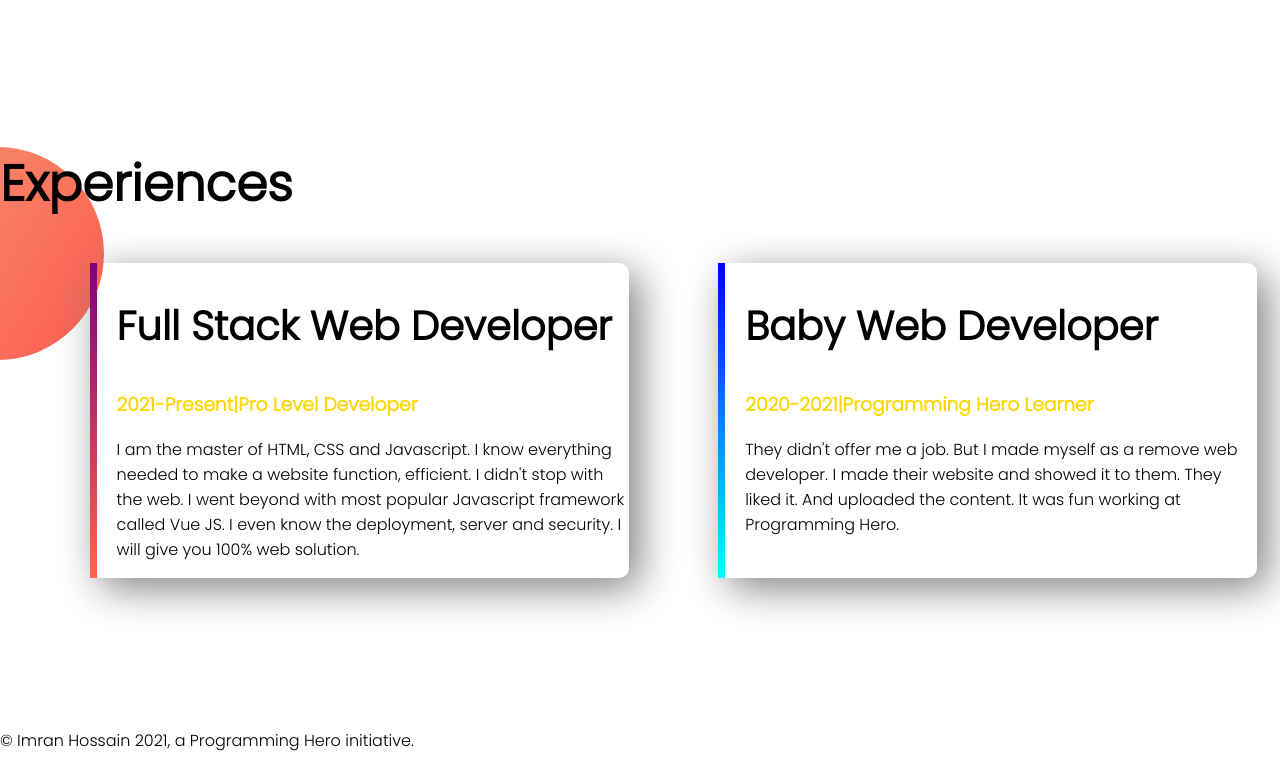
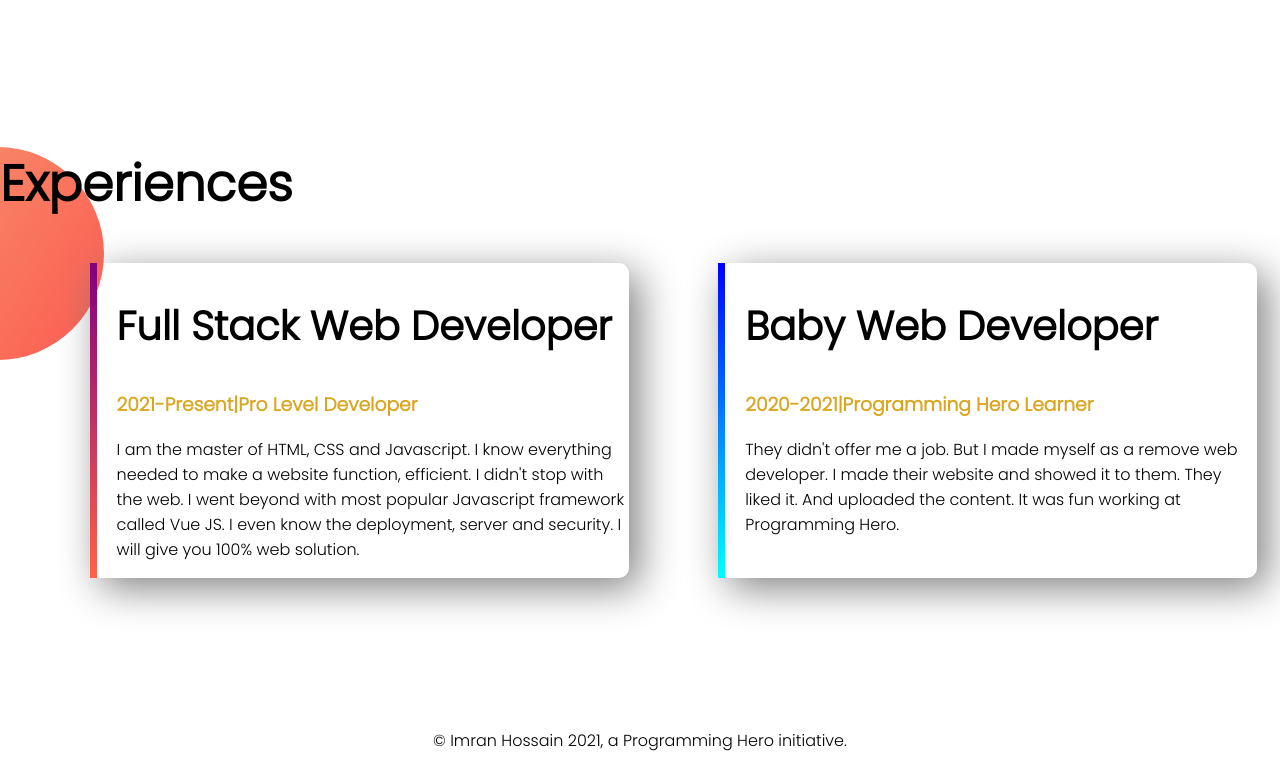
Before and after one commit to ImranProgrammer10/Module-4-Portfolio-Website, a plain HTML site: page index.html in a window 1280 px wide. Shown: the part 1017-1786 px from the top of the page. Drawn offline with Linux system fonts and the light colour scheme.

Commit message:
added a new style

```diff
--- a/index.html
+++ b/index.html
@@ -42,20 +42,20 @@
         <div class="flexible-container">
             <div id="full-stack-web" class="experience-item">
                 <h2>Full Stack Web Developer</h1>
-                <h3>2021-Present|Pro Level Developer</h3>
+                <h3 class="box-head">2021-Present|Pro Level Developer</h3>
                 <p>I am the master of HTML, CSS and Javascript. I know everything needed to make a website function, efficient. I didn't stop with the web. I went beyond with most popular Javascript framework called Vue JS. I even know the deployment, server and security. I will give you 100% web solution.</p>
 
             </div>
             <div id="experience-web-dev" class="experience-item">
                 <h2>Baby Web Developer</h1>
-                <h3>2020-2021|Programming Hero Learner</h3>
+                <h3 class="box-head">2020-2021|Programming Hero Learner</h3>
                     <p>They didn't offer me a job. But I made myself as a remove web developer. I made their website and showed it to them. They liked it. And uploaded the content. It was fun working at Programming Hero.</p>
             </div>
 
         </div>
 
     </section>
-    <footer>© Imran Hossain 2021, a Programming Hero initiative.</footer>
+    <footer><p>© Imran Hossain 2021, a Programming Hero initiative.</p></footer>
 
 
 </body>
--- a/style.css
+++ b/style.css
@@ -8,9 +8,7 @@ body{
 span{
     color: gold;
 }
-h3{
-    color: gold;
-}
+
 h1{
     font-size: 50px;
 }
@@ -72,3 +70,8 @@ h2{
         border-image-slice: 1;
 
      }
+     .box-head{
+         color: goldenrod;     }
+    footer p{
+        text-align: center;
+    }
```
